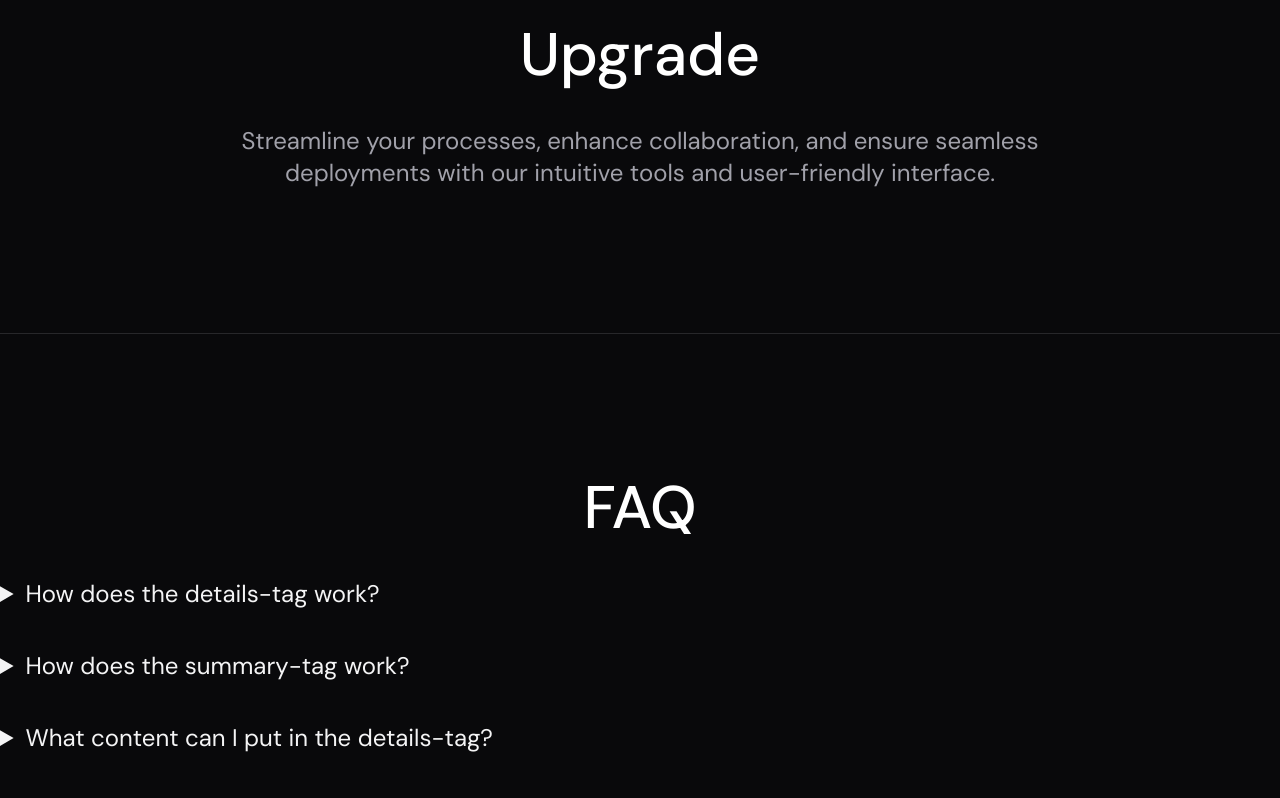
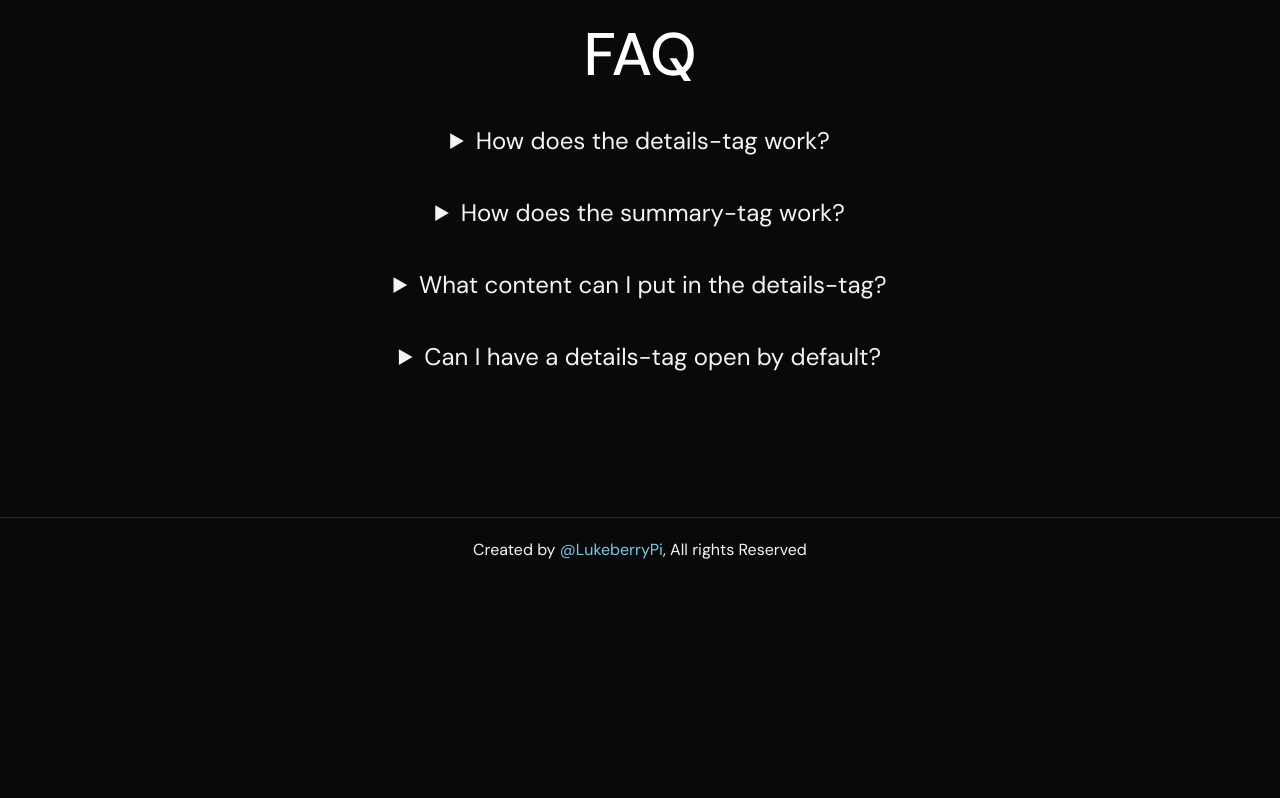
Before and after one commit to LukeberryPi/theployer, a Next.js app: page / in a window 1280 px wide. Shown: the part 1720-2518 px from the top of the page. After the commit the page ends 2302 px from the top, so only its background shows below. Built offline with nearby package versions, Linux system fonts and the light colour scheme.

Commit message:
remove upgrade section (not v1)

```diff
--- a/src/app/page.tsx
+++ b/src/app/page.tsx
@@ -53,28 +53,18 @@ export default function Home() {
         </h3>
       </section>
       <section
-        id="upgrade"
-        className="border-b border-zinc-800 flex flex-col gap-10 items-center justify-center py-36"
-      >
-        <h2 className="text-6xl font-medium text-white">Upgrade</h2>
-        <h3 className="text-2xl text-zinc-400 px-48">
-          Streamline your processes, enhance collaboration, and ensure seamless{" "}
-          deployments with our intuitive tools and user-friendly interface.
-        </h3>
-      </section>
-      <section
         id="faq"
         className="flex flex-col gap-10 py-36"
       >
         <h2 className="text-6xl font-medium text-white">FAQ</h2>
-        <details className="flex gap-10 justify-start text-left">
+        <details className="gap-10">
           <summary className="cursor-pointer text-2xl">How does the details-tag work?</summary>
           <p className="text-zinc-400 text-lg mt-4">
             The details tag works as an interactive widget that hides / shows
             content.
           </p>
         </details>
-        <details className="flex gap-10 justify-start text-left">
+        <details className="gap-10">
           <summary className="cursor-pointer text-2xl">How does the summary-tag work?</summary>
           <p className="text-zinc-400 text-lg mt-4">
             The summary tag works as the heading of the details tag. The summary
@@ -82,14 +72,14 @@ export default function Home() {
             content of the details-tag
           </p>
         </details>
-        <details className="flex gap-10 justify-start text-left">
+        <details className="gap-10">
           <summary className="cursor-pointer text-2xl">What content can I put in the details-tag?</summary>
           <p className="text-zinc-400 text-lg mt-4">
             You can put any content you want inside of the details-tag, though
             the summary-tag should be the first child.
           </p>
         </details>
-        <details className="flex gap-10 justify-start text-left">
+        <details className="gap-10">
           <summary className="cursor-pointer text-2xl">Can I have a details-tag open by default?</summary>
           <p className="text-zinc-400 text-lg mt-4">Yes you can, simply add the open attribute to the details-tag</p>
         </details>
```
